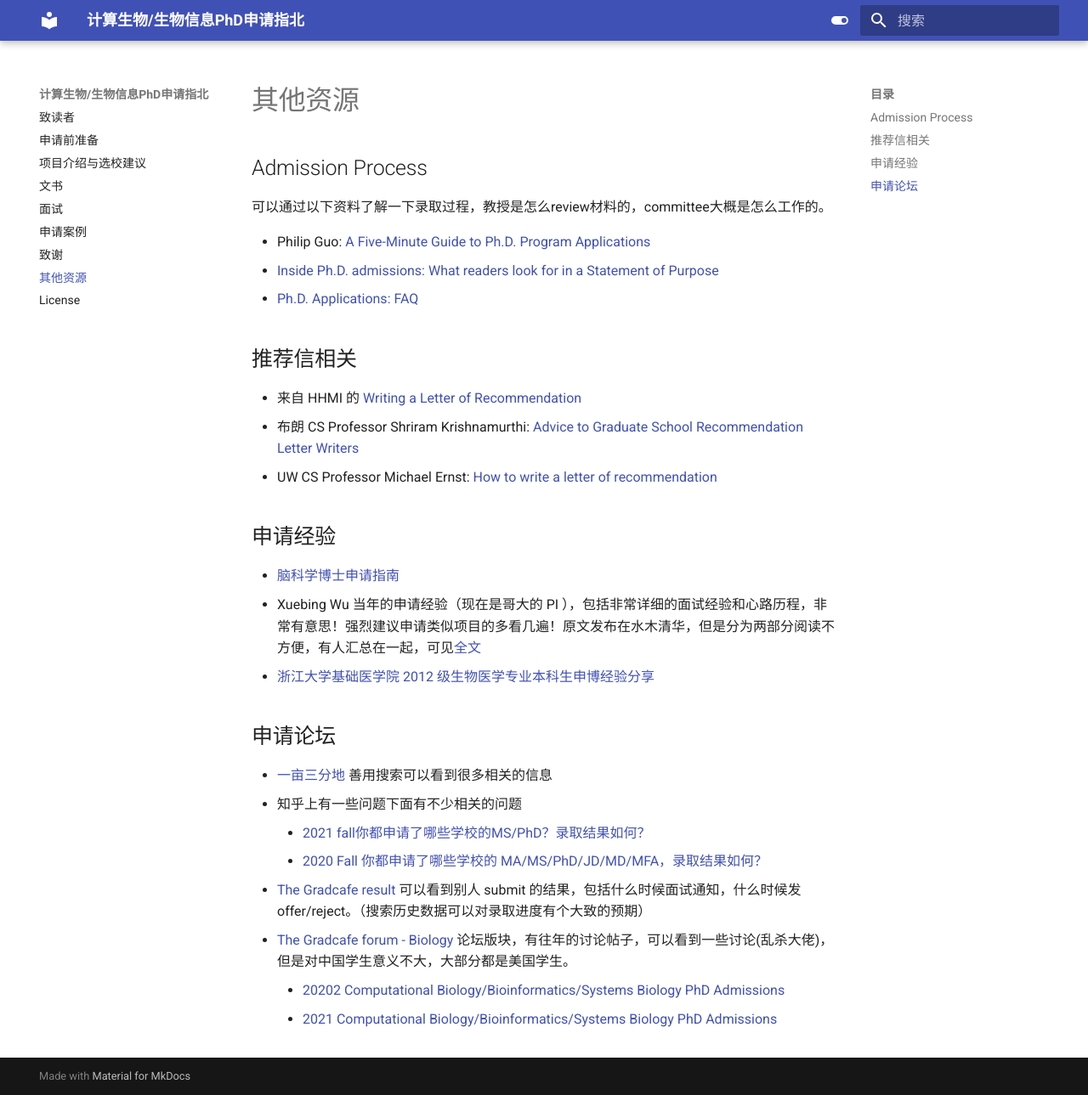
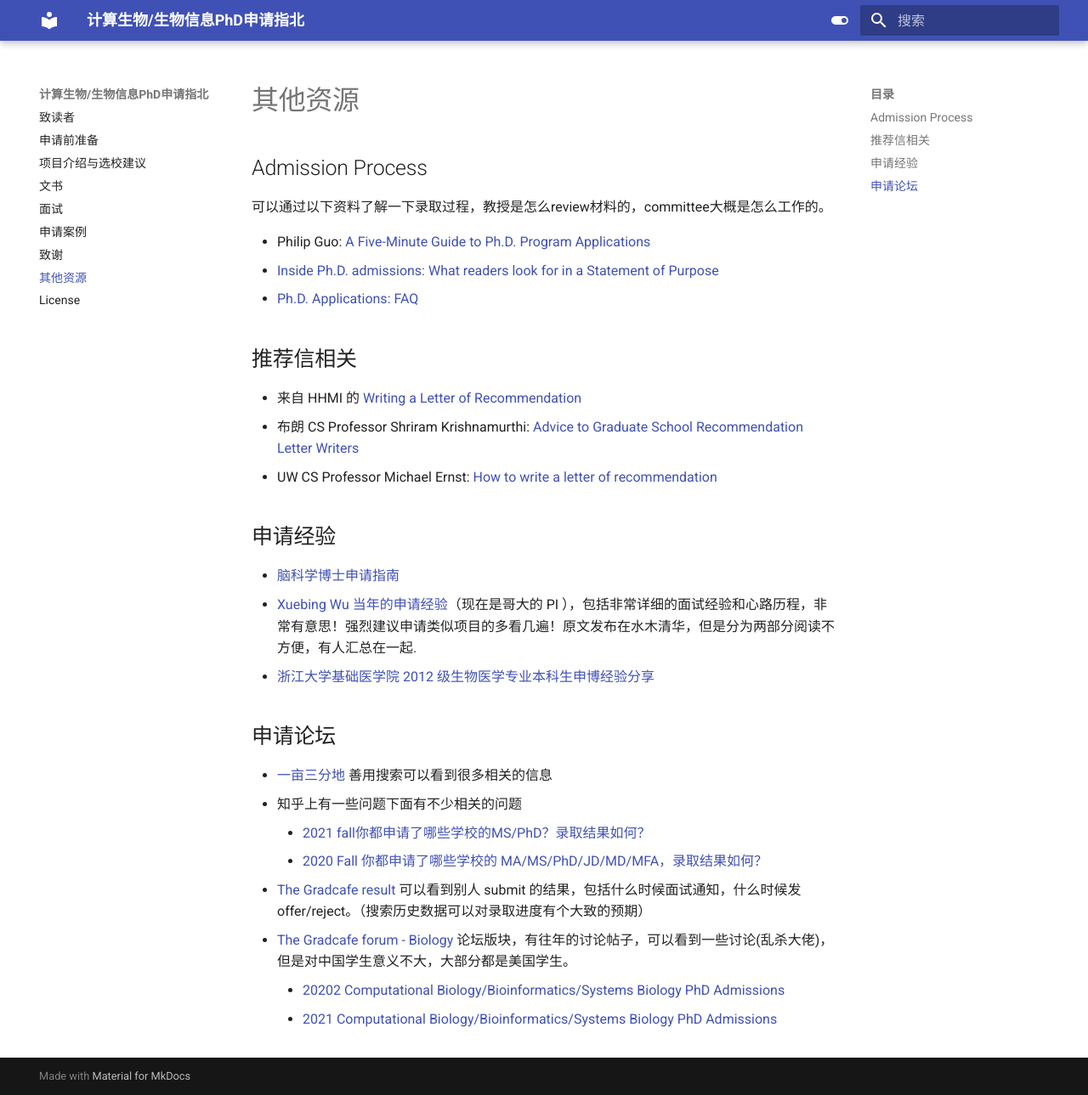
Before and after one commit to CompBio-PhD-cn/handbook, an MkDocs documentation site: the page built from docs/other_resource.md, in a window 1280 px wide and 1289 px high. Shown: the whole window at 85% size. Built offline with MkDocs 1.6.1 and Material for MkDocs 9.7.7, drawn with Linux system fonts in a browser that asks for light colours.

Commit message:
update docs

```diff
--- a/docs/other_resource.md
+++ b/docs/other_resource.md
@@ -19,7 +19,7 @@
 
 ## 申请经验
 * [脑科学博士申请指南](https://brainphd-cn.github.io/handbook/)
-* Xuebing Wu 当年的申请经验（现在是哥大的 PI ），包括非常详细的面试经验和心路历程，非常有意思！强烈建议申请类似项目的多看几遍！原文发布在水木清华，但是分为两部分阅读不方便，有人汇总在一起，可见[全文](http://www.360doc.com/content/14/0825/16/19076531_404530773.shtml)
+* [Xuebing Wu 当年的申请经验](http://www.360doc.com/content/14/0825/16/19076531_404530773.shtml)（现在是哥大的 PI ），包括非常详细的面试经验和心路历程，非常有意思！强烈建议申请类似项目的多看几遍！原文发布在水木清华，但是分为两部分阅读不方便，有人汇总在一起.
 * [浙江大学基础医学院 2012 级生物医学专业本科生申博经验分享](http://bms.zju.edu.cn/attachments/2017-05/01-1495005084-61428.pdf)
 
 
```
Also changed, not shown: docs/PS_CV.md (+0 -1 lines), docs/index.md (+6 -6 lines), docs/interview.md (+9 -0 lines).
